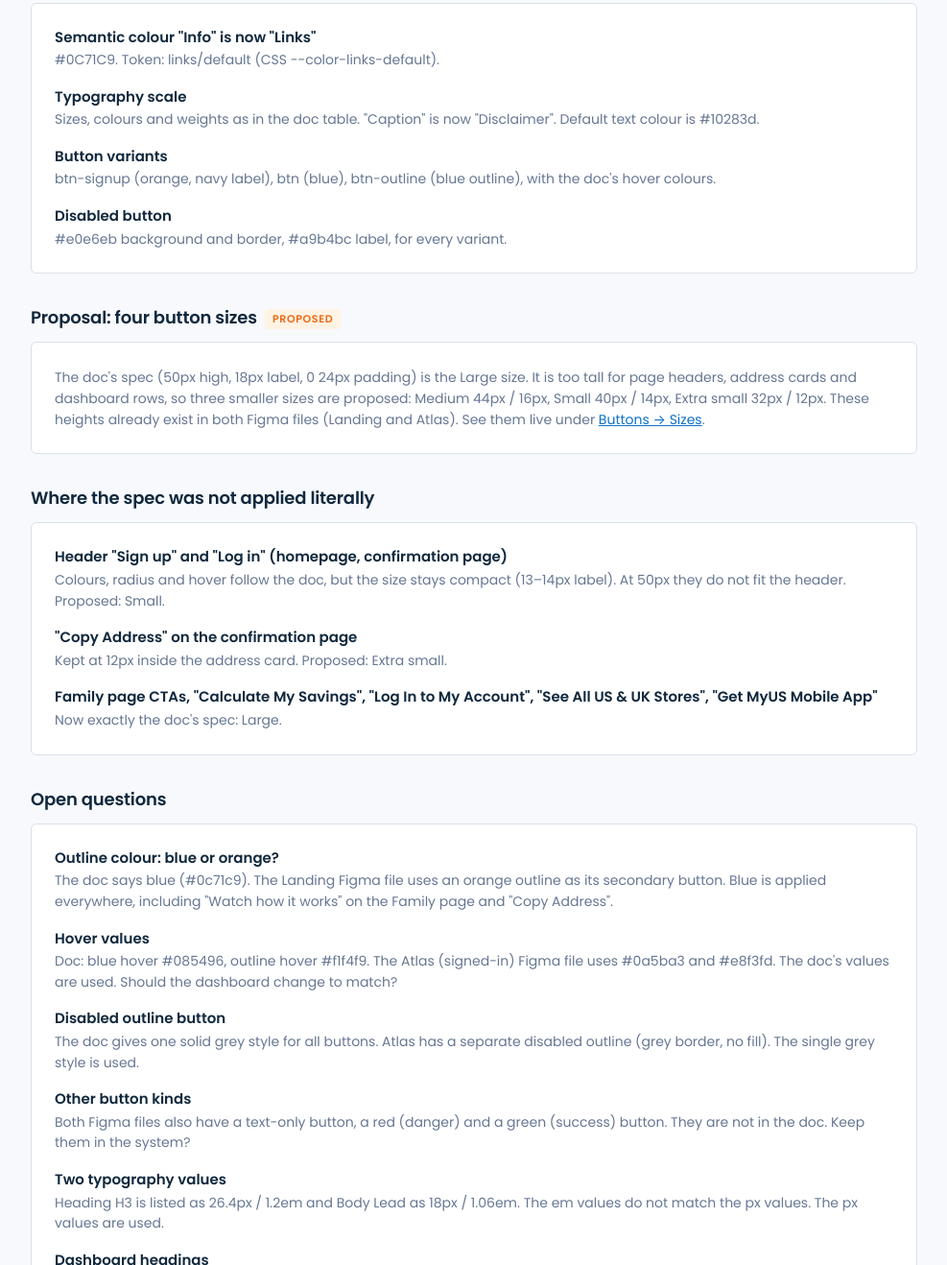
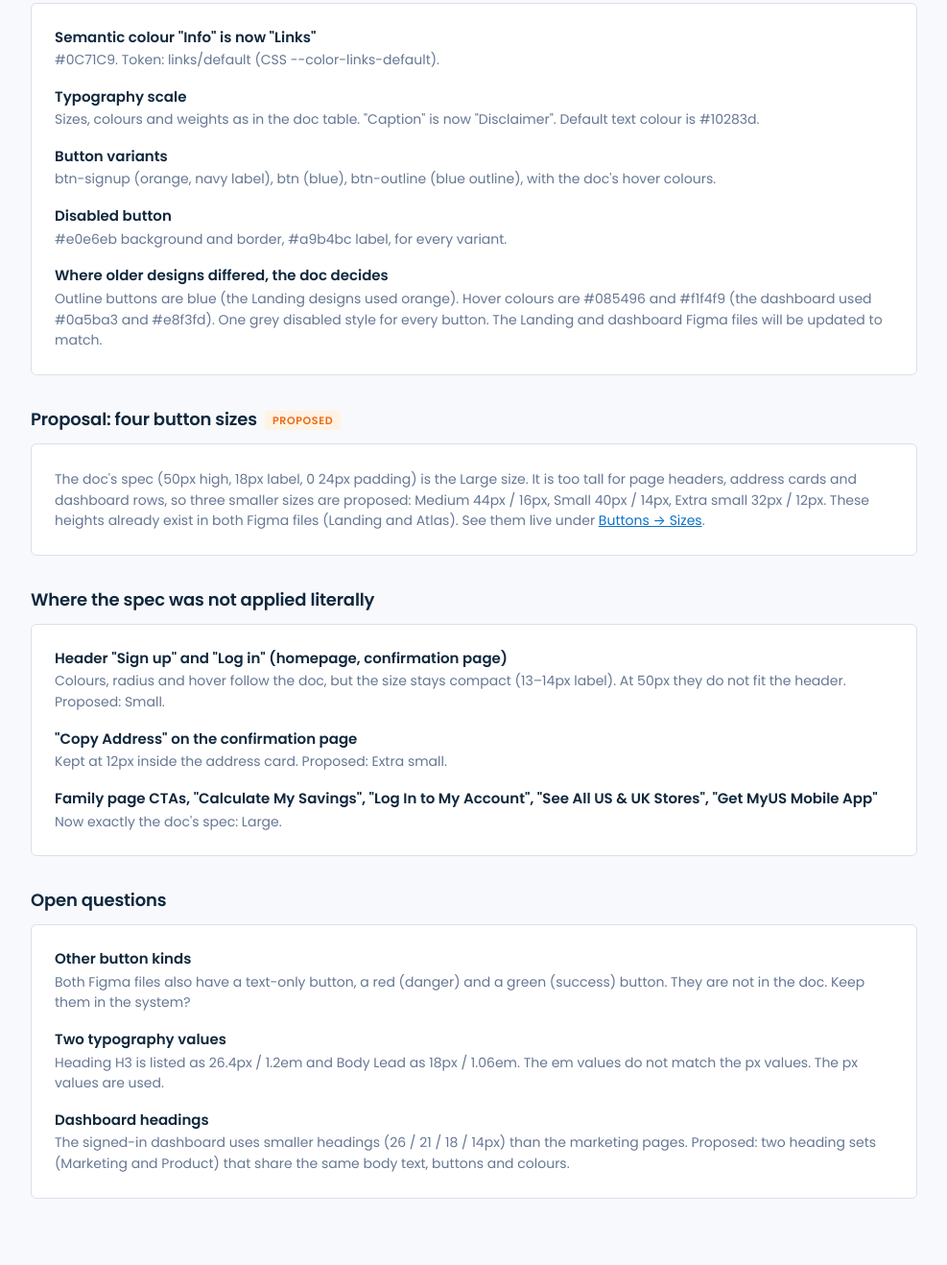
Before and after one commit to flowformstudio/myus, a plain HTML site: page design-system/index.html in a window 1280 px wide. Shown: the part 7588-8906 px from the top of the page at 96% size, without its empty margins (276-1263 px from the left). Drawn offline with Linux system fonts and the light colour scheme.

Commit message:
Design system: PM doc is the source of truth; drop the three questions it already answers
Co-Authored-By: Claude Fable 5.2 <noreply@anthropic.com>

```diff
--- a/design-system/index.html
+++ b/design-system/index.html
@@ -946,6 +946,7 @@ a { color: inherit; }
         <div><div class="q">Typography scale</div><div class="a">Sizes, colours and weights as in the doc table. "Caption" is now "Disclaimer". Default text colour is #10283d.</div></div>
         <div><div class="q">Button variants</div><div class="a">btn-signup (orange, navy label), btn (blue), btn-outline (blue outline), with the doc's hover colours.</div></div>
         <div><div class="q">Disabled button</div><div class="a">#e0e6eb background and border, #a9b4bc label, for every variant.</div></div>
+        <div><div class="q">Where older designs differed, the doc decides</div><div class="a">Outline buttons are blue (the Landing designs used orange). Hover colours are #085496 and #f1f4f9 (the dashboard used #0a5ba3 and #e8f3fd). One grey disabled style for every button. The Landing and dashboard Figma files will be updated to match.</div></div>
       </div></div>
 
       <h3 class="section__h3">Proposal: four button sizes<span class="tag-proposed">Proposed</span></h3>
@@ -962,9 +963,6 @@ a { color: inherit; }
 
       <h3 class="section__h3">Open questions</h3>
       <div class="demo"><div class="review-list">
-        <div><div class="q">Outline colour: blue or orange?</div><div class="a">The doc says blue (#0c71c9). The Landing Figma file uses an orange outline as its secondary button. Blue is applied everywhere, including "Watch how it works" on the Family page and "Copy Address".</div></div>
-        <div><div class="q">Hover values</div><div class="a">Doc: blue hover #085496, outline hover #f1f4f9. The Atlas (signed-in) Figma file uses #0a5ba3 and #e8f3fd. The doc's values are used. Should the dashboard change to match?</div></div>
-        <div><div class="q">Disabled outline button</div><div class="a">The doc gives one solid grey style for all buttons. Atlas has a separate disabled outline (grey border, no fill). The single grey style is used.</div></div>
         <div><div class="q">Other button kinds</div><div class="a">Both Figma files also have a text-only button, a red (danger) and a green (success) button. They are not in the doc. Keep them in the system?</div></div>
         <div><div class="q">Two typography values</div><div class="a">Heading H3 is listed as 26.4px / 1.2em and Body Lead as 18px / 1.06em. The em values do not match the px values. The px values are used.</div></div>
         <div><div class="q">Dashboard headings</div><div class="a">The signed-in dashboard uses smaller headings (26 / 21 / 18 / 14px) than the marketing pages. Proposed: two heading sets (Marketing and Product) that share the same body text, buttons and colours.</div></div>
```
